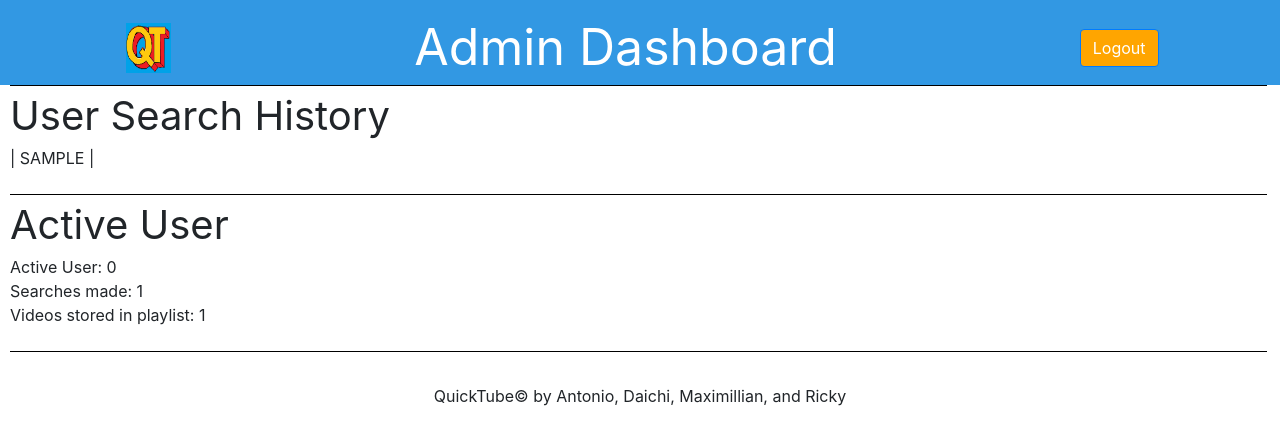
After one commit to dkanasugi/QuickTube, a PHP site: page /adminDashboard.php in a window 1280 px wide. The commit adds this page. Shown: the top 445 px of the page. Run offline with PHP 8.4, Linux system fonts and the light colour scheme; the visitor is signed in with stand-in values (Sample User, id 1); tables that the repository leaves empty or names only in its code hold one stand-in row (values such as "Sample post"); some libraries are stand-ins or nearby versions.

Commit message:
added basic admin page

```diff
--- /dev/null
+++ b/adminApi/activePlaylist.php
@@ -0,0 +1,18 @@
+<?php
+    session_start();
+
+    if(!isset($_SESSION['userId'])){
+        http_response_code(401);
+        exit();
+    }
+
+    include '../connect.php';
+    $conn = getDatabaseConnection("QuickTube");
+
+    $sql = "SELECT url FROM playlist WHERE 1 ";
+
+    $stmt = $conn->prepare($sql);
+    $stmt ->execute();
+    $records=$stmt->fetchAll(PDO::FETCH_ASSOC);
+    echo json_encode($records);
+?>
--- /dev/null
+++ b/adminApi/activeUser.php
@@ -0,0 +1,18 @@
+<?php
+    session_start();
+
+    if(!isset($_SESSION['userId'])){
+        http_response_code(401);
+        exit();
+    }
+
+    include '../connect.php';
+    $conn = getDatabaseConnection("QuickTube");
+
+    $sql = "SELECT userId FROM user WHERE 1 ";
+
+    $stmt = $conn->prepare($sql);
+    $stmt ->execute();
+    $records=$stmt->fetchAll(PDO::FETCH_ASSOC);
+    echo json_encode($records);
+?>
--- /dev/null
+++ b/adminApi/adminHistory.php
@@ -0,0 +1,18 @@
+<?php
+    session_start();
+
+    if(!isset($_SESSION['userId'])){
+        http_response_code(401);
+        exit();
+    }
+
+    include '../connect.php';
+    $conn = getDatabaseConnection("QUICKTUBE");
+
+    $sql = "SELECT search FROM history WHERE 1 ";
+
+    $stmt = $conn->prepare($sql);
+    $stmt ->execute();
+    $records=$stmt->fetchAll(PDO::FETCH_ASSOC);
+    echo json_encode($records);
+?>
--- /dev/null
+++ b/adminDashboard.php
@@ -0,0 +1,107 @@
+<?php
+    session_start();
+
+    if(!isset($_SESSION['userId'])){
+        header("Location:login.html");
+    }
+?>
+<!DOCTYPE html>
+<html>
+    <head>
+        <title id="title">Admin Dashboard</title>
+        <link rel="shortcut icon" href="quicktubeLogo.ico">
+        <link href="styles/accountStyles.css" rel="stylesheet" type="text/css" />
+        <meta name="viewport" content="width=device-width, initial-scale=1.0">
+        <script src="https://ajax.googleapis.com/ajax/libs/jquery/3.2.1/jquery.min.js"></script>
+        <script src="https://cdnjs.cloudflare.com/ajax/libs/popper.js/1.12.3/umd/popper.min.js" integrity="sha384-vFJXuSJphROIrBnz7yo7oB41mKfc8JzQZiCq4NCceLEaO4IHwicKwpJf9c9IpFgh" crossorigin="anonymous"></script>
+        <link rel="stylesheet" href="https://stackpath.bootstrapcdn.com/bootstrap/4.1.0/css/bootstrap.min.css" integrity="sha384-9gVQ4dYFwwWSjIDZnLEWnxCjeSWFphJiwGPXr1jddIhOegiu1FwO5qRGvFXOdJZ4" crossorigin="anonymous">
+        <script src="https://stackpath.bootstrapcdn.com/bootstrap/4.1.0/js/bootstrap.min.js" integrity="sha384-uefMccjFJAIv6A+rW+L4AHf99KvxDjWSu1z9VI8SKNVmz4sk7buKt/6v9KI65qnm" crossorigin="anonymous"></script>
+        <style>
+            #historyT, td{
+                text-align: center;
+            }
+        </style>
+    </head>
+    <body>
+        <div class="heading" >
+            <div class = "left">
+                <div id="logo">
+                    <img src="quicktubeLogo.png" width="50" height="50" alt="qt"></img>
+                </div>
+            </div>
+            <div class = "center">
+                <div id = "text">
+                    <div id = "textCenter">Admin Dashboard</div>
+                </div>
+            </div>
+            <div class ="right">
+                <div id="logout">
+                    <button type="button" class="btn btn-primary" id="logoutButton">Logout</button>
+                </div>
+            </div>
+        </div>
+        <div class ="mainBody">
+            <div id = "user"></div>
+            <div id = "historyFont">User Search History</div>
+            <div id="history"><table id="historyT"></table></div><br>
+            <div id= "playlistHeader">Active User</div>
+            <div id="activeUser"></div><br>
+            <div id = "passHeader"></div>
+            <div class = "manage">
+                <div id="userHeader"></div>
+            </div>
+            <h3 id="alert"></h3>
+        </div>
+    </body>
+    <footer class = "bottomPart"><br>QuickTube&copy by Antonio, Daichi, Maximillian, and Ricky</footer>
+    <script>
+        /* global $ */
+        $(document).ready(function(){
+            let searches;
+            let playlist;
+            $.ajax({
+               type:"GET",
+               url:"adminApi/activeUser.php",
+               dataType:"json",
+               success:function(data){
+                   if (data.length > 1){
+                       $("#activeUser").append("Active Users: " + (data.length - 1) + "<br>");
+                   }else {
+                       $("#activeUser").append("Active User: " + (data.length - 1) + "<br>");
+                   }
+               }
+            });
+
+            $.ajax({
+               type:"GET",
+               url: "adminApi/adminHistory.php",
+               dataType: "json",
+               success:function(data){
+                   $("#activeUser").append("Searches made: " + data.length + "<br>");
+                   searches = data.length;
+                 for(var i = 0; i < data.length;i++){
+                     if(i % 10 == 0){
+                         $("#historyT").append("<tr>")
+                     }
+                    $("#historyT").append("| " + (data[i].search).toUpperCase() + " | ");
+                 }
+               }
+            });
+
+            $.ajax({
+                type:"GET",
+                url: "adminApi/activePlaylist.php",
+                dataType : "json",
+                success:function(data){
+                    $("#activeUser").append("Videos stored in playlist: " + data.length + "<br>");
+                }
+            });
+
+            $("#logoutButton").on('click',function(){
+               window.location = "logout.php";
+            });
+
+            console.log(searches);
+        });
+    </script>
+</html>
--- a/home.php
+++ b/home.php
@@ -5,6 +5,7 @@
     if(!isset($_SESSION['userId'])){
         header("Location:login.html");
     }
+
 ?>
 
 <!DOCTYPE html>
--- a/login.html
+++ b/login.html
@@ -72,7 +72,9 @@
                      "password": $("[name=password]").val()
                  },
                  success:function(data,status){
-                     if(data.isAuthenticated){
+                     if(data.isAuthenticated && data.isAdmin){
+                        window.location = "adminDashboard.php";
+                     }else if(data.isAuthenticated){
                          window.location = "home.php";
                      }else{
                         $("#message").html("Incorrect username or password");
--- a/styles/accountStyles.css
+++ b/styles/accountStyles.css
@@ -62,7 +62,7 @@ footer{
     padding-left: 5px;
 }
 
-#historyFont, #playlistHeader{
+#historyFont, #playlistHeader, #userHeader {
     font-size: 40px;
 }
 
@@ -119,3 +119,6 @@ footer{
 #playlist{
     background-color:#ffbb99;
 }
+#historyT, td{
+    text-align: center;
+}
```
Also changed, not shown: adminApi/userPlaylist.php (added, +18 -0 lines), api/login.php (+8 -1 lines).
